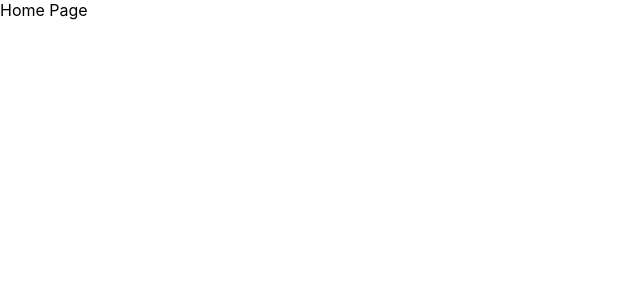
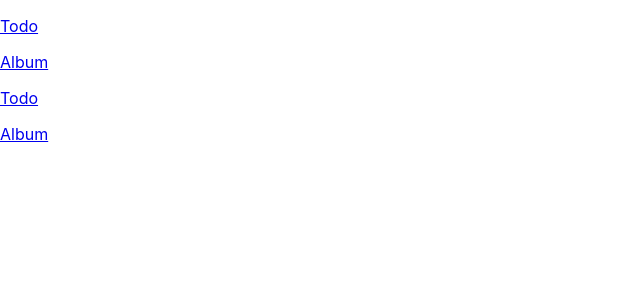
Before and after one commit to thododuc/learn-react, a React (Create React App) app: page / in a window 1280 px wide. Shown: the top 300 px of the page, without its empty margins (0-640 px from the left). Built offline with nearby package versions, Linux system fonts and the light colour scheme.

Commit message:
Link, NavLink

```diff
--- a/src/App.js
+++ b/src/App.js
@@ -1,5 +1,5 @@
 import React from 'react';
-import { Route, Routes } from 'react-router-dom';
+import { Link, NavLink, Route, Routes } from 'react-router-dom';
 import TodoFeature from './features/Todo';
 // import logo from './logo.svg';
 import AlbumFeature from './features/Album';
@@ -8,8 +8,13 @@ function App() {
 
   return (
     <div className='App'>
+      <p><Link to='/todos'>Todo</Link></p>
+      <p><Link to='/albums'>Album</Link></p>
+
+      <p><NavLink to='/todos'>Todo</NavLink></p>
+      <p><NavLink to='/albums'>Album</NavLink></p>
       <Routes>
-        <Route path="/" element={<div>Home Page</div>} />
+        <Route path="/" element={<div></div>} />
         <Route path="/todos" element={<TodoFeature/>}/>
         <Route path="/albums" element={<AlbumFeature/>}/>
       </Routes>
```
